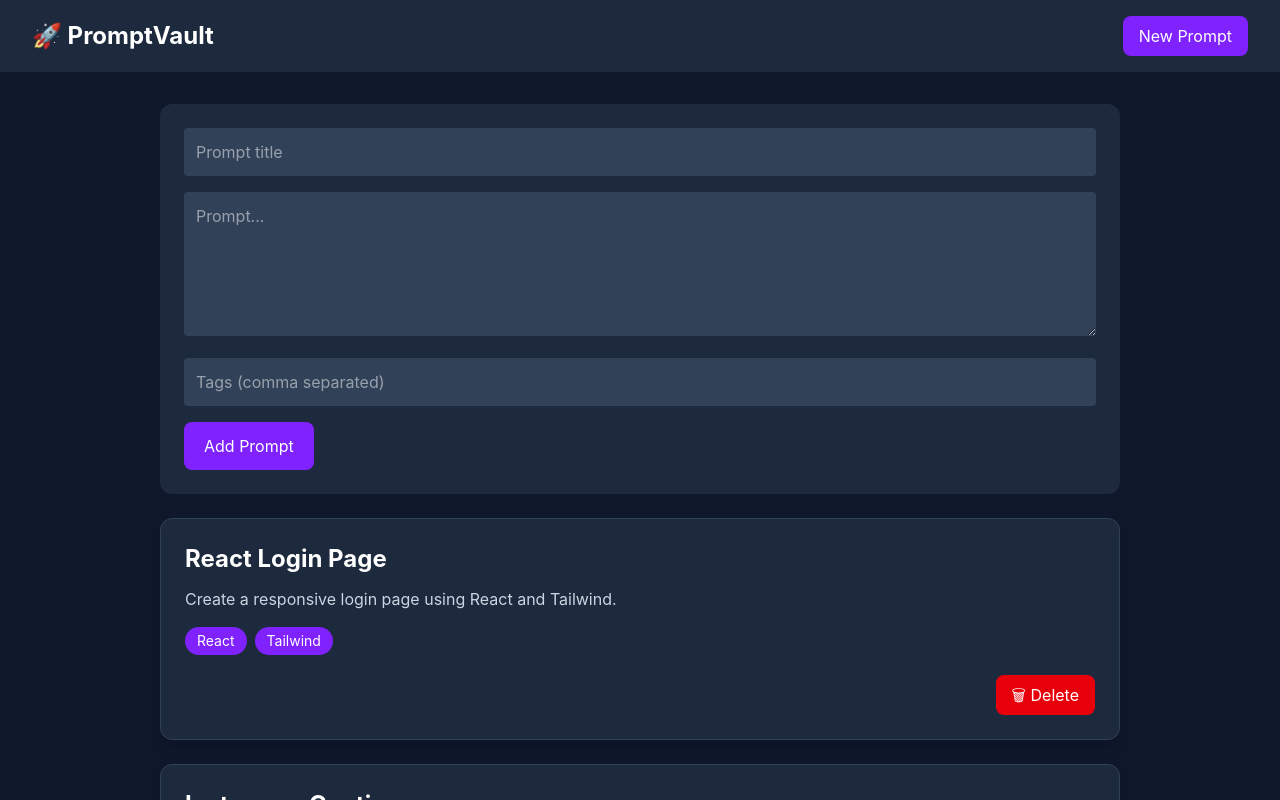
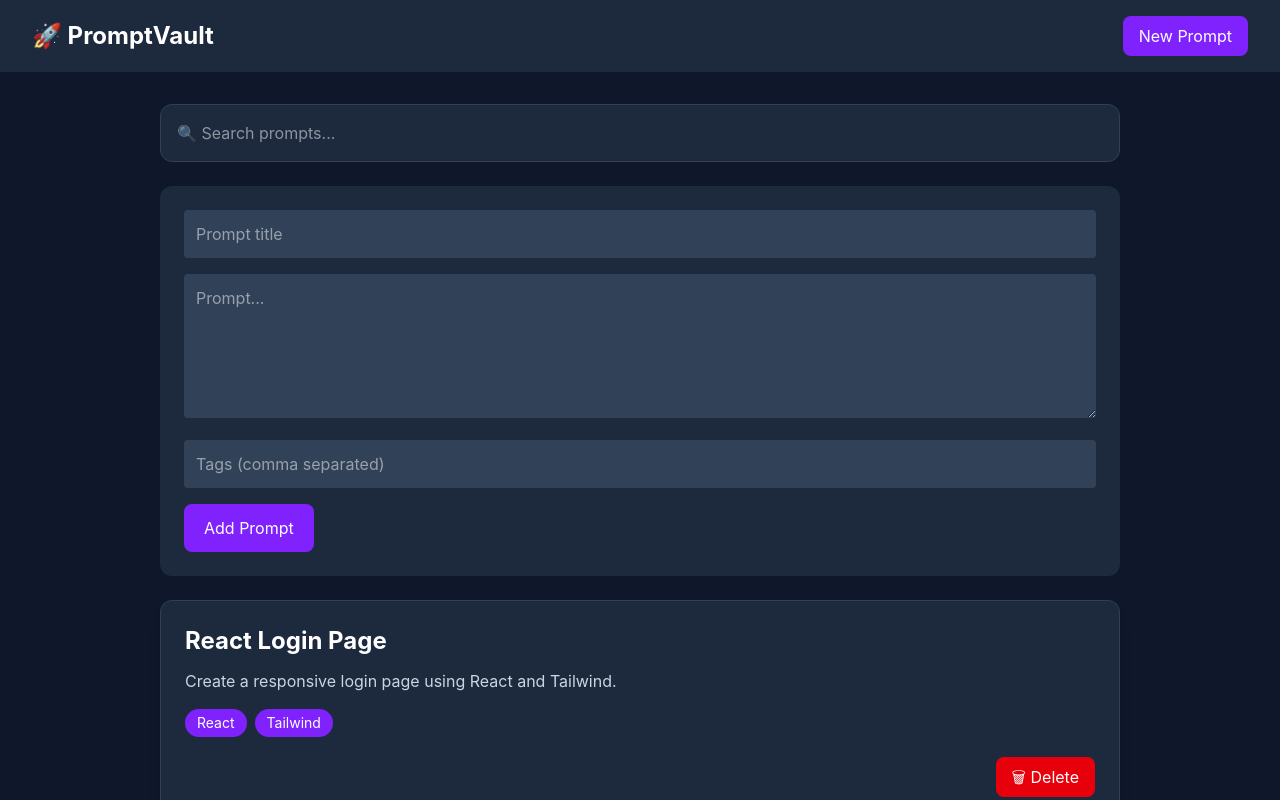
Before and after one commit to Umang-347/PromptVault, a React (Vite) app: page / in a window 1280 px wide. Shown: the top 800 px of the page. Built offline with nearby package versions, Linux system fonts and the light colour scheme.

Commit message:
Add search functionality

```diff
--- a/src/App.tsx
+++ b/src/App.tsx
@@ -1,3 +1,4 @@
+import { useState } from "react";
 import Navbar from "./components/Navbar";
 import PromptCard from "./components/PromptCard";
 import AddPromptForm from "./components/AddPromptForm";
@@ -11,22 +12,59 @@ function App() {
     samplePrompts
   );
 
+  const [search, setSearch] = useState("");
+
   function addPrompt(prompt: Prompt) {
     setPrompts((prev) => [prompt, ...prev]);
   }
+
+  function deletePrompt(id: string) {
+    setPrompts((prev) =>
+      prev.filter((prompt) => prompt.id !== id)
+    );
+  }
+
+  const filteredPrompts = prompts.filter((prompt) => {
+    const query = search.toLowerCase();
+
+    return (
+      prompt.title.toLowerCase().includes(query) ||
+      prompt.content.toLowerCase().includes(query) ||
+      prompt.tags.some((tag) =>
+        tag.toLowerCase().includes(query)
+      )
+    );
+  });
 
   return (
     <div className="min-h-screen bg-slate-900">
       <Navbar />
 
       <main className="max-w-5xl mx-auto p-8 space-y-6">
+
+        <input
+          type="text"
+          placeholder="🔍 Search prompts..."
+          value={search}
+          onChange={(e) => setSearch(e.target.value)}
+          className="w-full p-4 rounded-xl bg-slate-800 border border-slate-700 text-white outline-none"
+        />
+
         <AddPromptForm onAdd={addPrompt} />
-        {prompts.map((prompt) => (
+
+        {filteredPrompts.length === 0 ? (
+          <div className="text-center text-slate-400 py-10">
+            No prompts found.
+          </div>
+        ) : (
+          filteredPrompts.map((prompt) => (
             <PromptCard
               key={prompt.id}
               prompt={prompt}
+              onDelete={deletePrompt}
             />
-        ))}
+          ))
+        )}
       </main>
     </div>
   );
```
Lines whose indentation alone changed are shown as unchanged.
